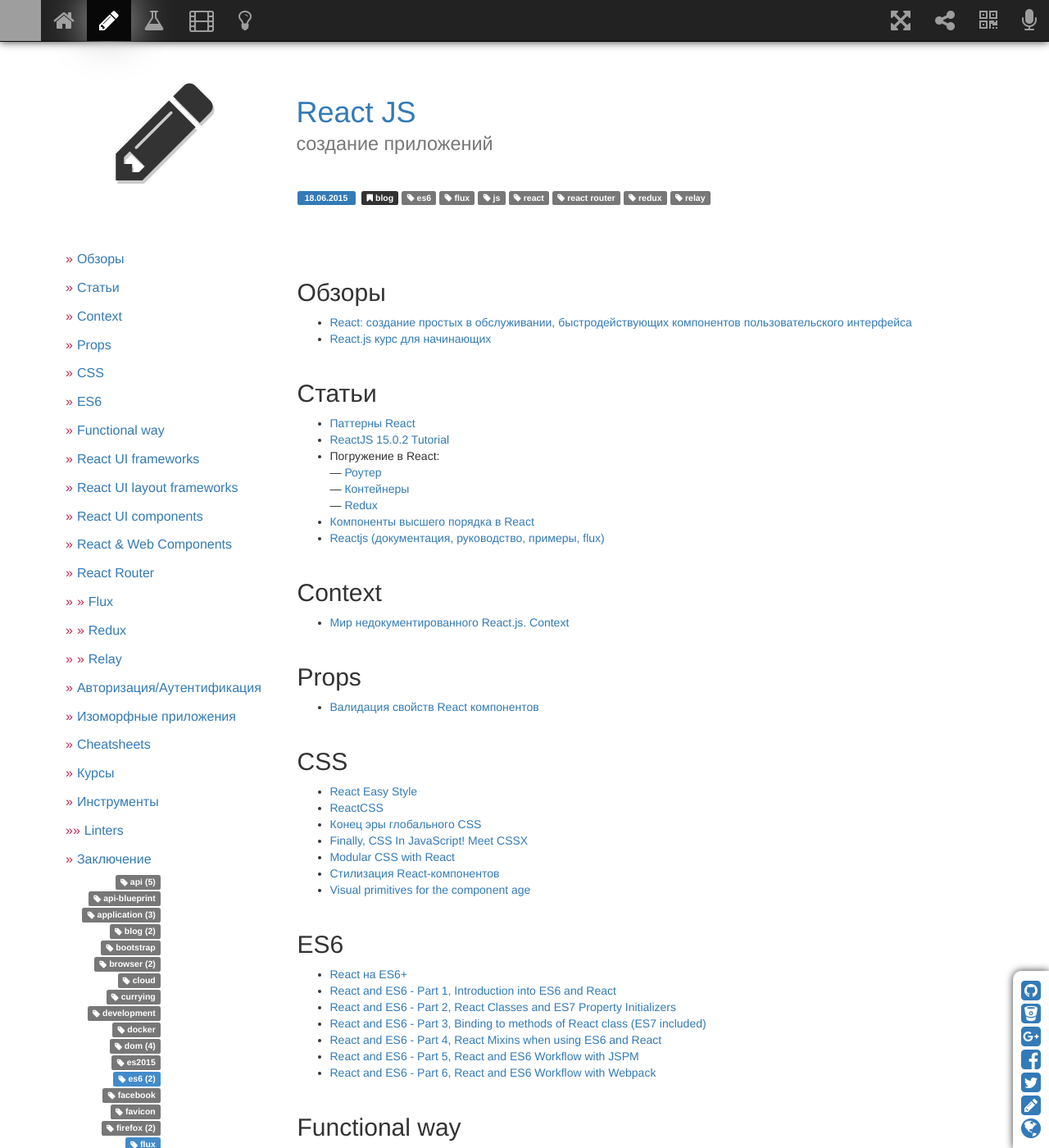
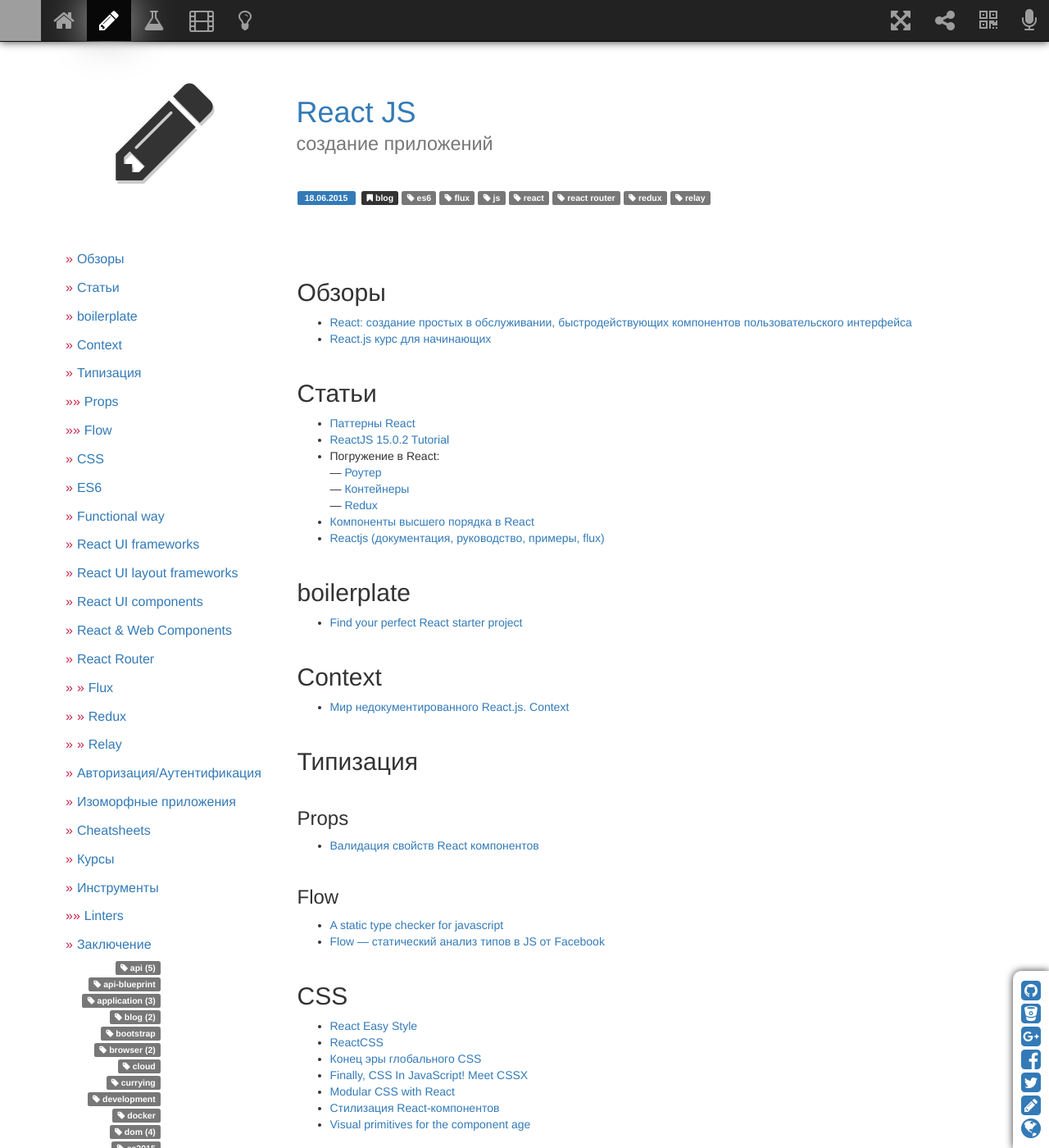
Before and after one commit to sergeymakoveev/sergeymakoveev.github.com, a Jekyll site: the page built from _posts/2015-06-18-js.react.md, in a window 1280 px wide and 1400 px high. Shown: the whole window at 82% size. Built offline with Jekyll 4.4.1, drawn with Linux system fonts in a browser that asks for light colours; nearby versions of some CDN libraries; comment, search, counter and statistics services are not loaded; grey boxes are pictures that could not be loaded.

Commit message:
обновил контент

```diff
--- a/_posts/2015-06-18-js.react.md
+++ b/_posts/2015-06-18-js.react.md
@@ -25,12 +25,22 @@
 *   [Reactjs (документация, руководство, примеры, flux)](http://tftf.ru/stati/javascript/reactjs/)
 
 
+## boilerplate
+*   [Find your perfect React starter project](http://andrewhfarmer.com/starter-project/)
+
+
 ## Context
 *   [Мир недокументированного React.js. Context](https://habrahabr.ru/post/266407/)
 
 
-## Props
+## Типизация
+
+### Props
 *   [Валидация свойств React компонентов](https://medium.com/@sergey.bakaev/%D0%B2%D0%B0%D0%BB%D0%B8%D0%B4%D0%B0%D1%86%D0%B8%D1%8F-%D1%81%D0%B2%D0%BE%D0%B9%D1%81%D1%82%D0%B2-react-%D0%BA%D0%BE%D0%BC%D0%BF%D0%BE%D0%BD%D0%B5%D0%BD%D1%82%D0%BE%D0%B2-27ad85ff8150#.ears3v4so)
+
+### Flow
+*   [A static type checker for javascript](https://flowtype.org/docs/react.html)
+*   [Flow — статический анализ типов в JS от Facebook](https://habrahabr.ru/post/243713/)
 
 
 ## CSS
@@ -40,7 +50,7 @@
 *   [Finally, CSS In JavaScript! Meet CSSX](https://www.smashingmagazine.com/2016/04/finally-css-javascript-meet-cssx/)
 *   [Modular CSS with React](https://medium.com/@pioul/modular-css-with-react-61638ae9ea3e)
 *   [Стилизация React-компонентов](https://habrahabr.ru/company/devexpress/blog/283314/)
-*   [Visual primitives for the component age](https://github.com/styled-components/styled-components)
+*   [Visual primitives for the component age](https://styled-components.com/)
 
 
 ## ES6
```
